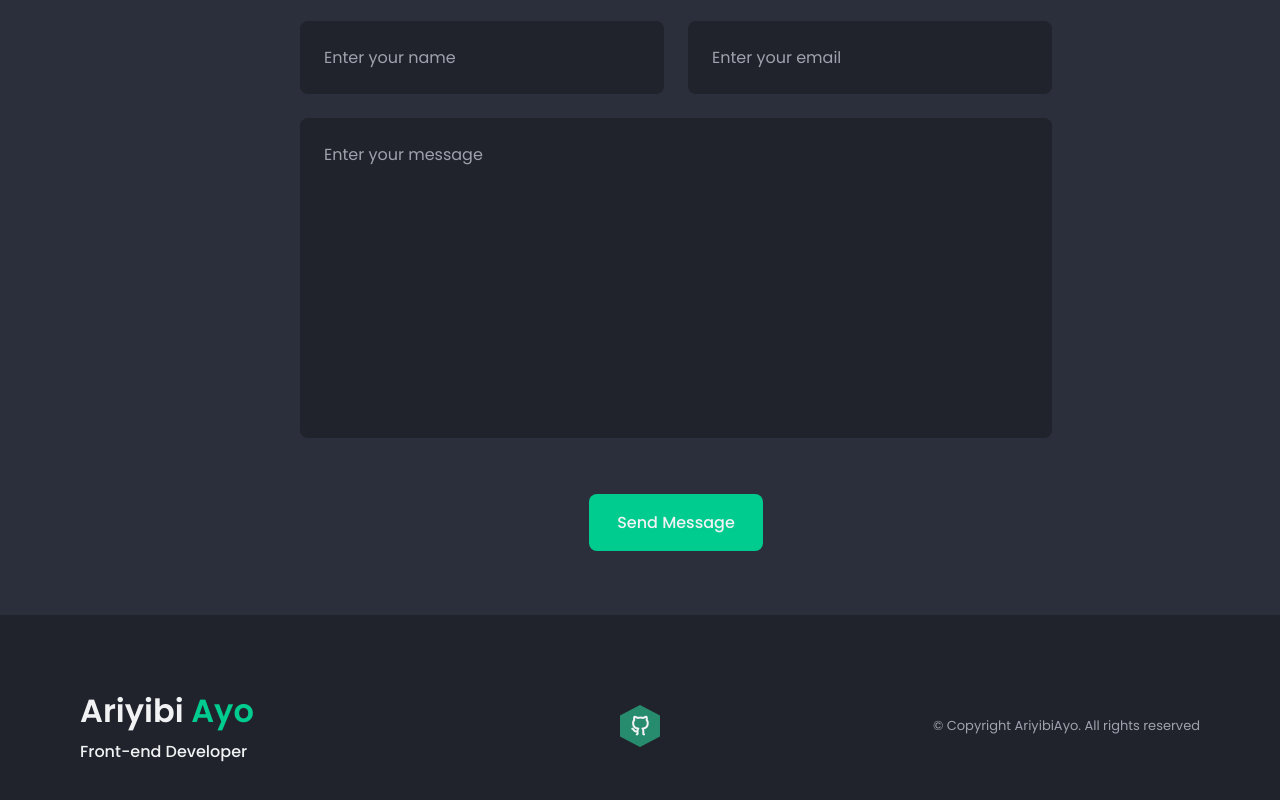
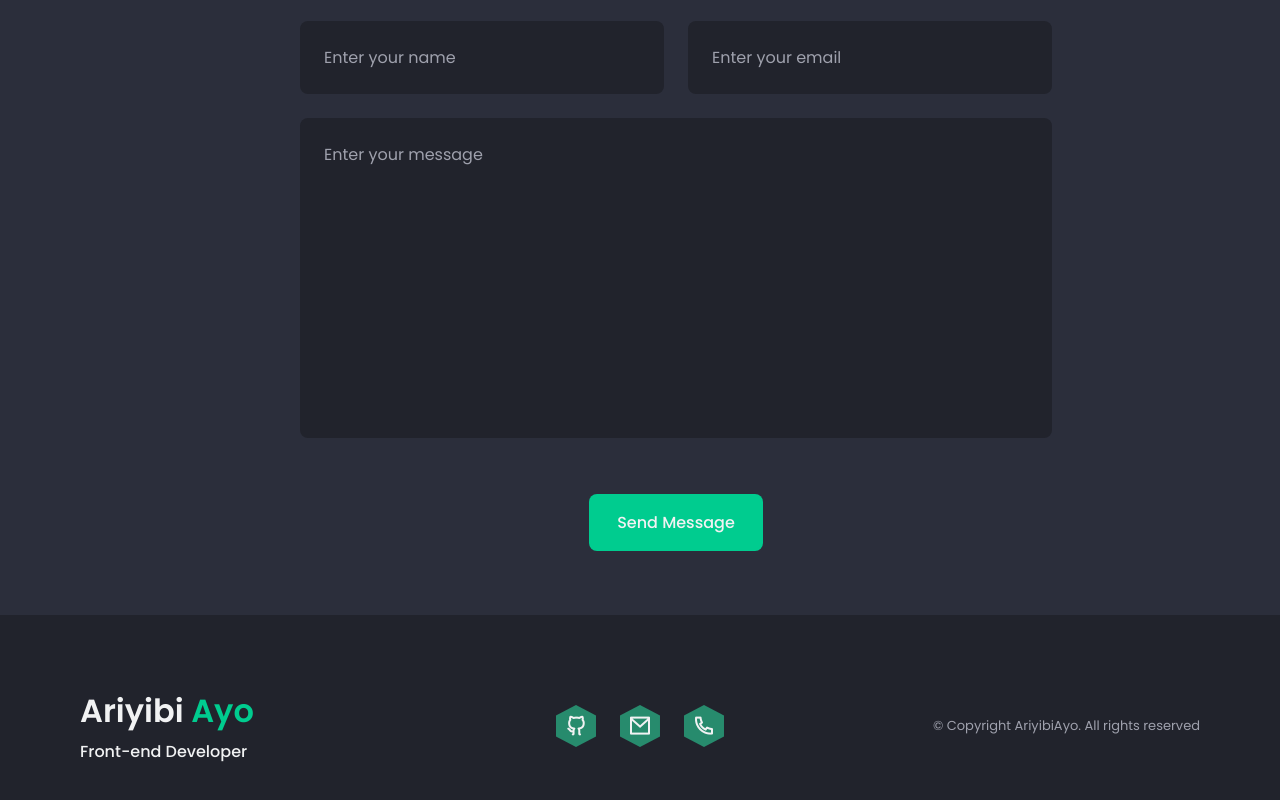
Before and after one commit to ARIBZ/PORTFOLIO, a plain HTML site: page index.html in a window 1280 px wide. Shown: the part 3881-4681 px from the top of the page. Drawn offline with nearby package versions, Linux system fonts and the light colour scheme.

Commit message:
Mail and Call update

```diff
--- a/index.html
+++ b/index.html
@@ -420,15 +420,15 @@ figma, canva and visily.
                   <i class="ri-github-line"></i>
                </a>
 
-         <!--
-                  <a href="https://www.gmail.com/" target="_blank" class="footer__social-link">
+         <!-- -->
+                  <a href="mailto: ariyibiayo@gmail.com" target="_blank" class="footer__social-link">
                   <i class="ri-mail-line"></i>
                </a>
 
-               <a href="https://twitter.com/" target="_blank" class="footer__social-link">
-                  <i class="ri-twitter-line"></i>
+               <a href="tel: +2348101920321" target="_blank" class="footer__social-link">
+                  <i class="ri-phone-line"></i>
                </a>
-         -->
+
             </div>
 
             <span class="footer__copy">
```
